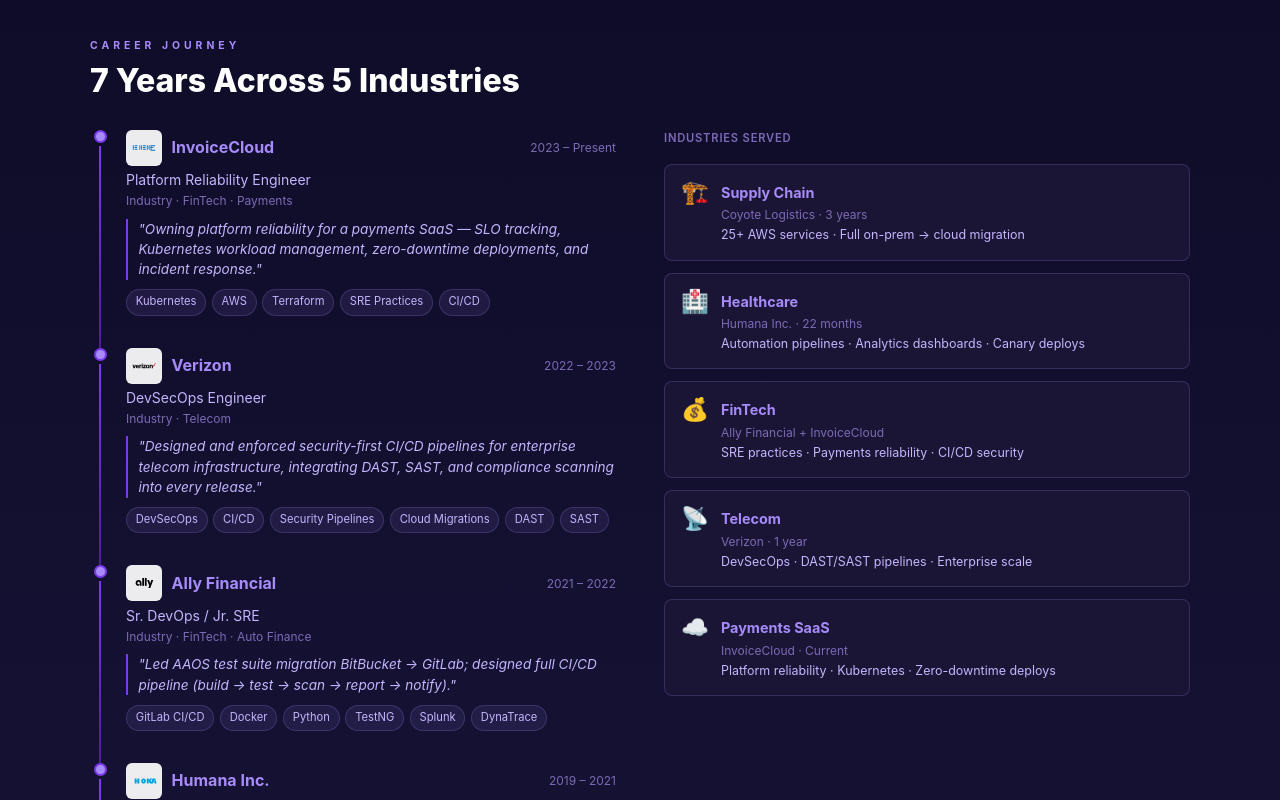
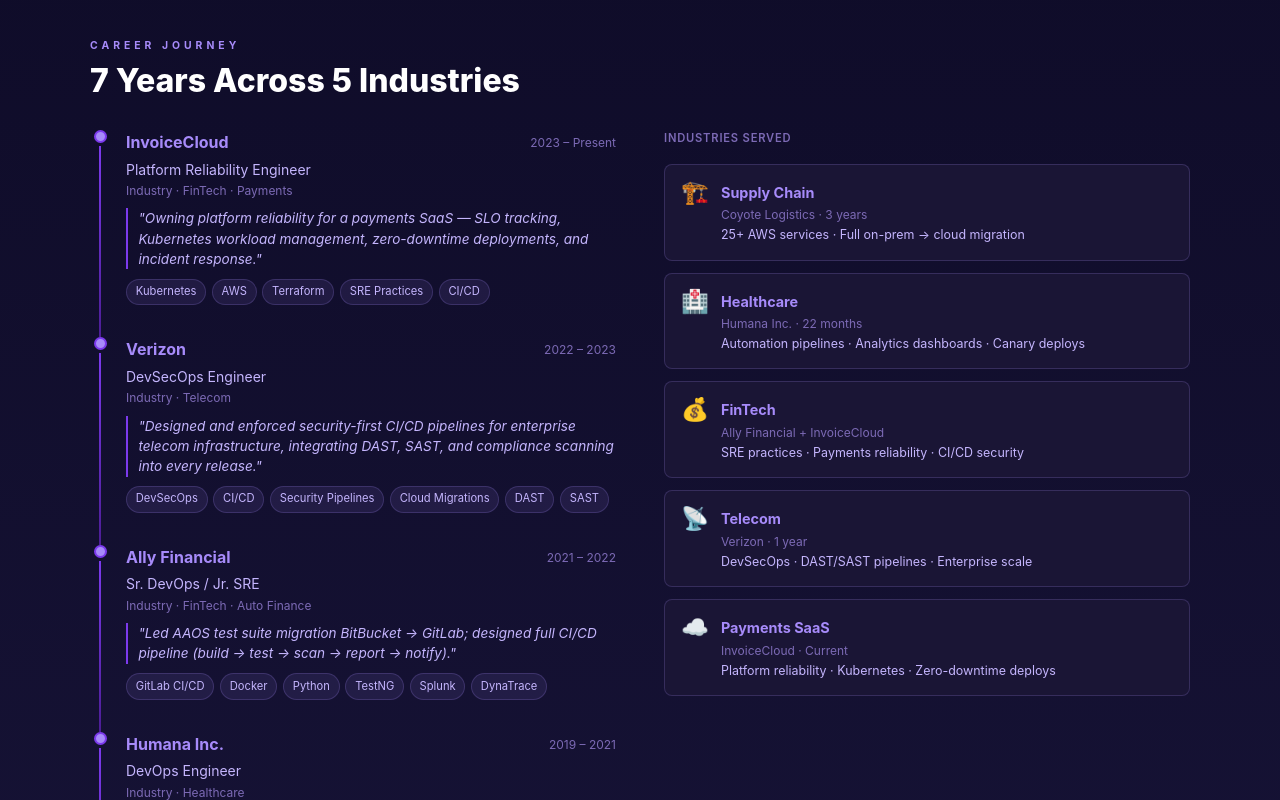
Before and after one commit to suryach24/portfolio, a React (Create React App) app: page / in a window 1280 px wide. Shown: the part 1700-2500 px from the top of the page. Built offline with nearby package versions, Linux system fonts and the light colour scheme.

Commit message:
fix: remove company logos from timeline

```diff
--- a/src/components/CareerJourney.tsx
+++ b/src/components/CareerJourney.tsx
@@ -30,13 +30,6 @@
                   )}
                   <div className="timeline-header">
                     <div className="timeline-company-row">
-                      <div className="timeline-logo-wrap">
-                        <img
-                          src={entry.logo}
-                          alt={`${entry.company} logo`}
-                          className="timeline-logo"
-                        />
-                      </div>
                       <span className="timeline-company">{entry.company}</span>
                     </div>
                     <span className="timeline-period">{entry.period}</span>
--- a/src/data/careerData.ts
+++ b/src/data/careerData.ts
@@ -1,6 +1,5 @@
 export interface CareerEntry {
   company: string;
-  logo: string;
   role: string;
   period: string;
   industry: string;
@@ -20,7 +19,6 @@
 export const careerEntries: CareerEntry[] = [
   {
     company: 'InvoiceCloud',
-    logo: '/images/companies/invoice-cloud-logo.svg',
     role: 'Platform Reliability Engineer',
     period: '2023 – Present',
     industry: 'FinTech · Payments',
@@ -30,7 +28,6 @@
   },
   {
     company: 'Verizon',
-    logo: '/images/companies/verizon-logo.svg',
     role: 'DevSecOps Engineer',
     period: '2022 – 2023',
     industry: 'Telecom',
@@ -40,7 +37,6 @@
   },
   {
     company: 'Ally Financial',
-    logo: '/images/companies/ally-logo.svg',
     role: 'Sr. DevOps / Jr. SRE',
     period: '2021 – 2022',
     industry: 'FinTech · Auto Finance',
@@ -50,7 +46,6 @@
   },
   {
     company: 'Humana Inc.',
-    logo: '/images/companies/humana-logo.svg',
     role: 'DevOps Engineer',
     period: '2019 – 2021',
     industry: 'Healthcare',
@@ -60,7 +55,6 @@
   },
   {
     company: 'Coyote Logistics (now RXO)',
-    logo: '/images/companies/coyote-logistics-logo.svg',
     role: 'Associate DevOps Engineer',
     period: '2016 – 2019',
     industry: 'Supply Chain',
--- a/src/styles/CareerJourney.css
+++ b/src/styles/CareerJourney.css
@@ -79,28 +79,6 @@
   gap: 0.6rem;
 }
 
-.timeline-logo-wrap {
-  width: 36px;
-  height: 36px;
-  background: rgba(255, 255, 255, 0.92);
-  border-radius: 6px;
-  display: flex;
-  align-items: center;
-  justify-content: center;
-  flex-shrink: 0;
-  padding: 4px;
-  transition: background 0.2s;
-}
-
-.timeline-entry:hover .timeline-logo-wrap {
-  background: #ffffff;
-}
-
-.timeline-logo {
-  width: 100%;
-  height: 100%;
-  object-fit: contain;
-}
 
 .timeline-company {
   font-weight: 700;
```
